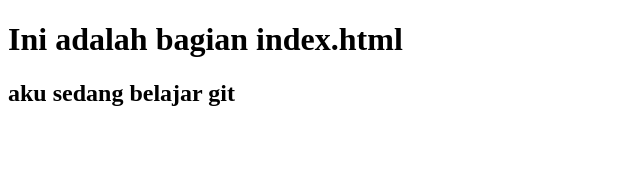
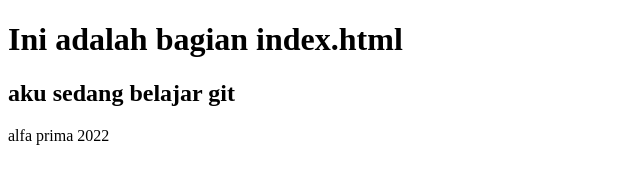
Before and after one commit to sandatya/belajar-git, a plain HTML site: page index.html in a window 1280 px wide. Shown: the whole page, without its empty margins (0-640 px from the left). Drawn offline with Linux system fonts and the light colour scheme.

Commit message:
tambahan baris pada index.html

```diff
--- a/index.html
+++ b/index.html
@@ -9,5 +9,6 @@
 <body>
     <h1>Ini adalah bagian index.html</h1>
     <h2>aku sedang belajar git</h2>
+    <footer>alfa prima 2022</footer>
 </body>
 </html>
```
